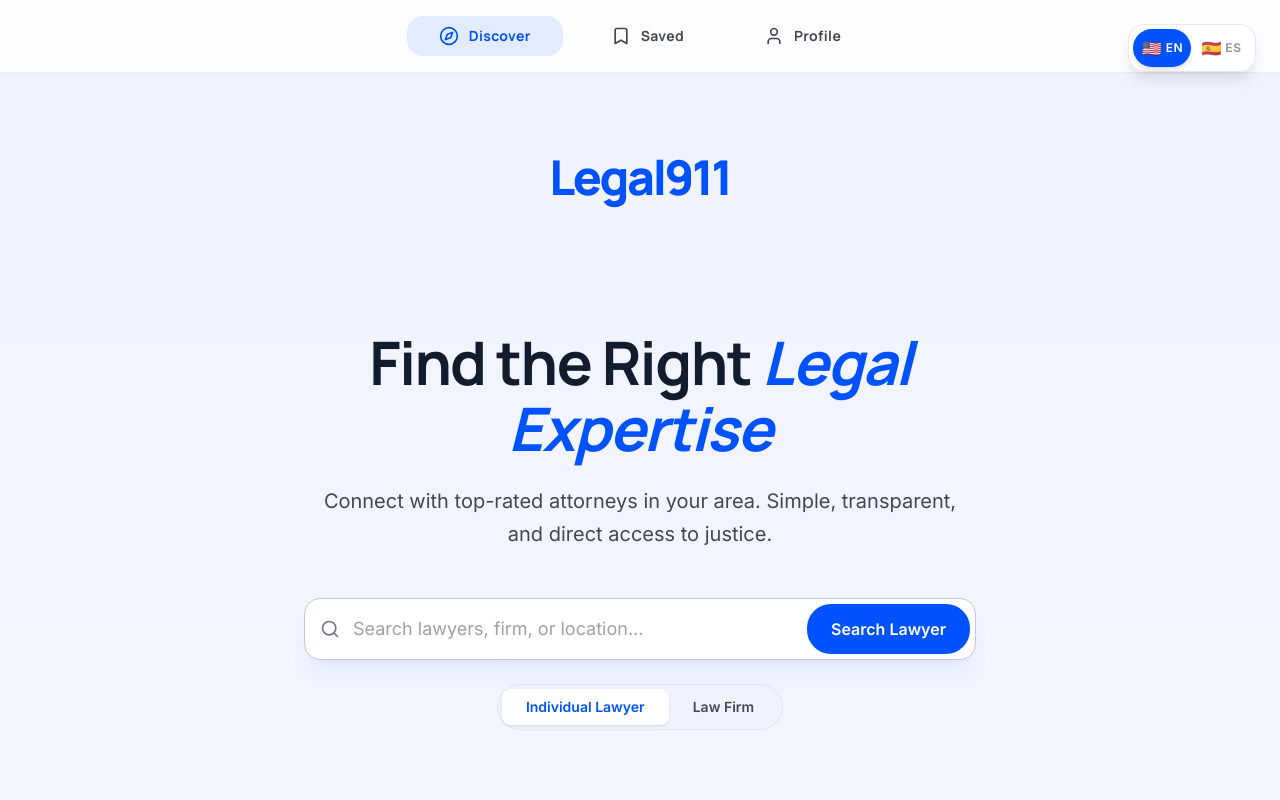
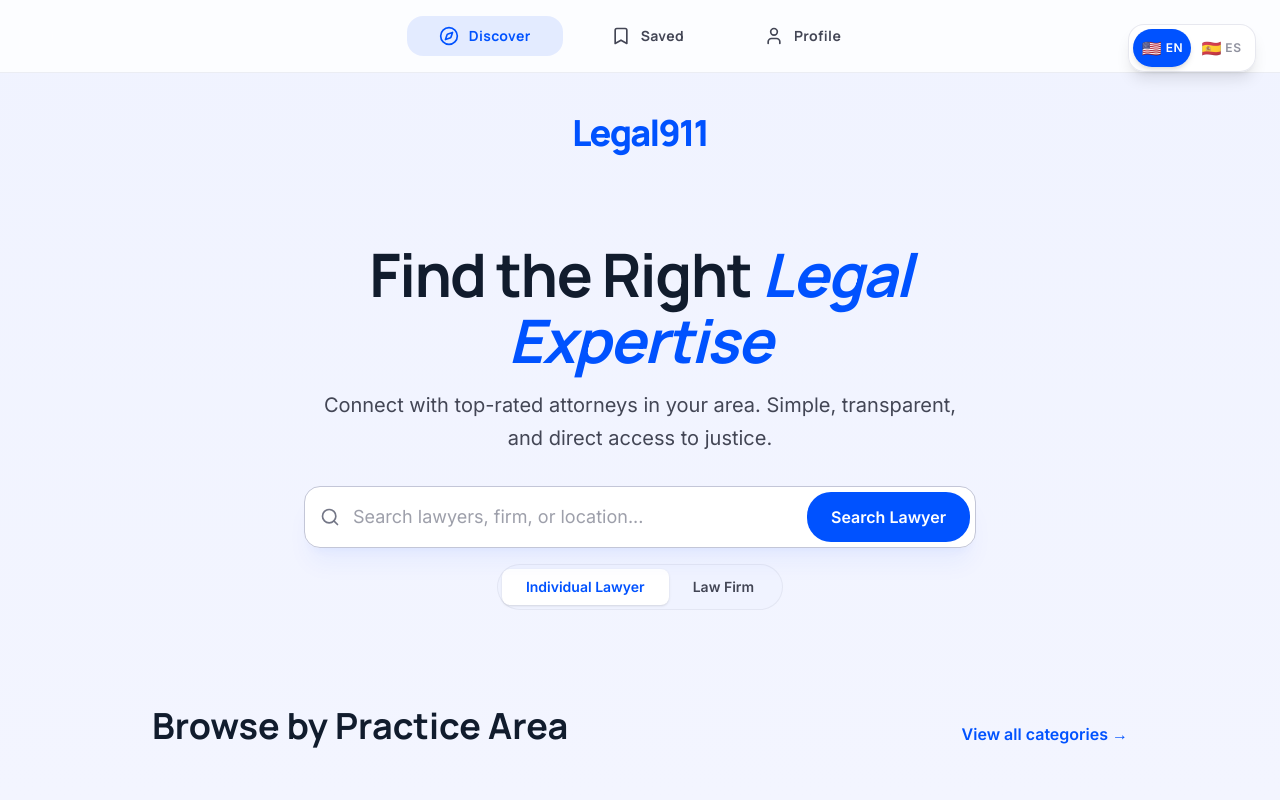
Before and after one commit to Astrafootwear808/Legal911, a React (Vite) app: page / in a window 1280 px wide. Shown: the top 800 px of the page. Built offline with nearby package versions, Linux system fonts and the light colour scheme.

Commit message:
UI: Tightened vertical spacing in Hero component to reduce empty space

```diff
--- a/src/components/Hero.tsx
+++ b/src/components/Hero.tsx
@@ -16,15 +16,15 @@ export default function Hero({ onSearch, lang }: { onSearch: (query: string, typ
   };
 
   return (
-    <section className="pt-12 md:pt-20 px-6 space-y-12 flex flex-col items-center">
+    <section className="pt-6 md:pt-10 px-6 space-y-8 flex flex-col items-center">
       {/* Brand Identity / Logo */}
       <motion.div
         initial={{ opacity: 0, scale: 0.9 }}
         animate={{ opacity: 1, scale: 1 }}
-        className="flex flex-col items-center gap-4 cursor-pointer group"
+        className="flex flex-col items-center gap-3 cursor-pointer group"
         onClick={() => window.scrollTo({ top: 0, behavior: 'smooth' })}
       >
-        <div className="relative h-20 md:h-32 transition-transform group-hover:scale-105 duration-500">
+        <div className="relative h-16 md:h-24 transition-transform group-hover:scale-105 duration-500">
           <img
             src="/logo.png"
             alt="Legal911 Logo"
@@ -38,14 +38,14 @@ export default function Hero({ onSearch, lang }: { onSearch: (query: string, typ
           />
           <div
             id="logo-text-fallback"
-            className="hidden font-headline font-extrabold tracking-tighter text-3xl md:text-5xl text-primary"
+            className="hidden font-headline font-extrabold tracking-tighter text-2xl md:text-4xl text-primary"
           >
             Legal911
           </div>
         </div>
       </motion.div>
 
-      <div className="space-y-6 max-w-3xl">
+      <div className="space-y-4 max-w-3xl">
         <motion.h1
           initial={{ opacity: 0, y: 20 }}
           animate={{ opacity: 1, y: 0 }}
@@ -63,7 +63,7 @@ export default function Hero({ onSearch, lang }: { onSearch: (query: string, typ
         </motion.p>
       </div>
 
-      <div className="w-full max-w-2xl space-y-6">
+      <div className="w-full max-w-2xl space-y-4">
         {/* Search Bar */}
         <motion.form
           onSubmit={handleSearch}
```
